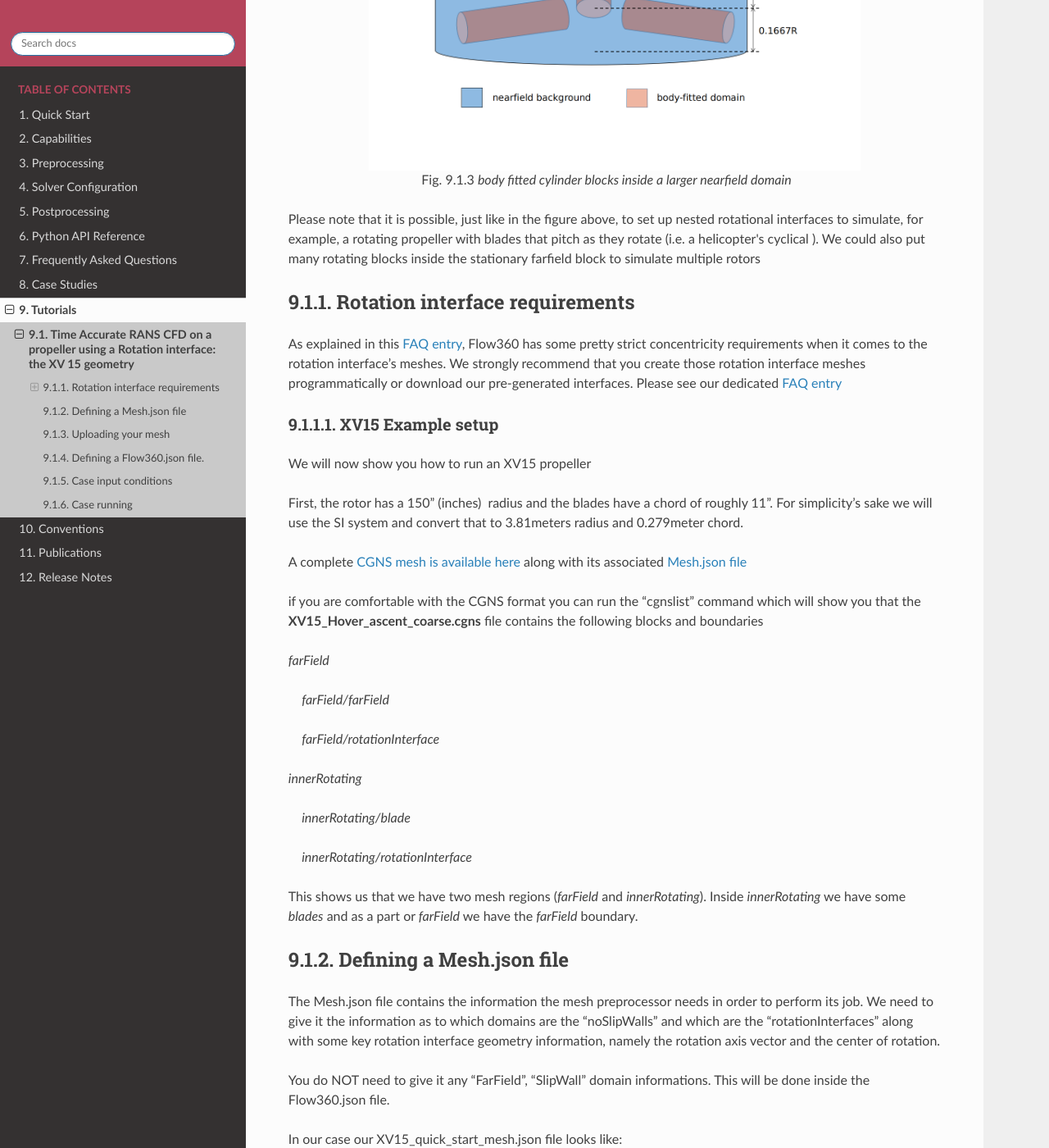
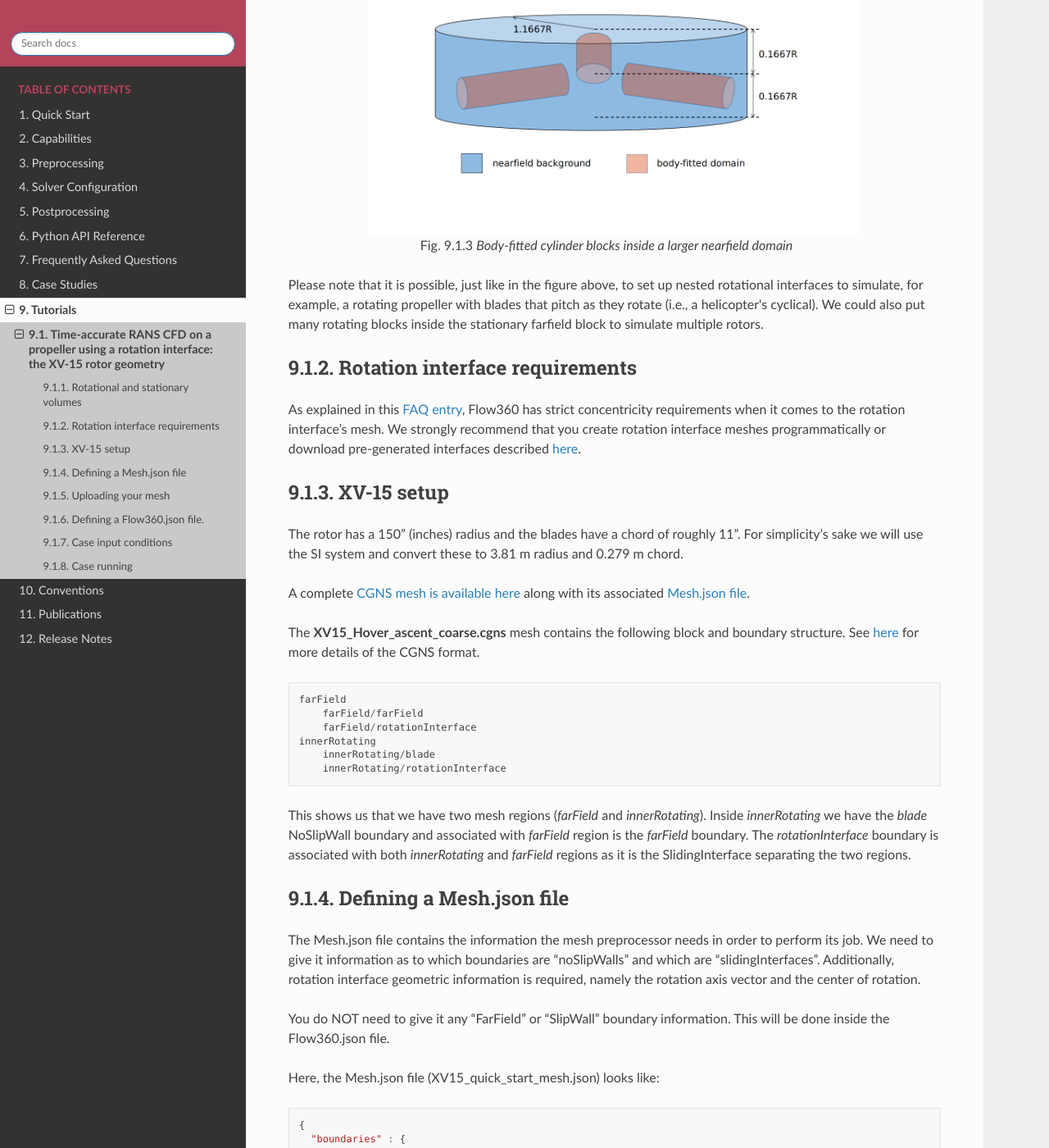
Before and after one commit to flexcompute-readthedocs/Flow360Documentation, a Sphinx documentation site: the page built from docs/source/tutorials/rotation_interface.rst, in a window 1280 px wide and 1400 px high, scrolled down 1873 px. Shown: the whole window at 82% size. Built offline with Sphinx 7.4.7 and the Read the Docs theme 2.0.0, drawn with Linux system fonts in a browser that asks for light colours; some of the changed text lies outside the part shown.

Commit message:
grammar, punctuation, and formatting edits

```diff
--- a/docs/source/tutorials/rotation_interface.rst
+++ b/docs/source/tutorials/rotation_interface.rst
@@ -1,122 +1,112 @@
 .. _rotation_interface:
 .. |deg|    unicode:: U+000B0 .. DEGREE SIGN
 
-Time Accurate RANS CFD on a propeller using a Rotation interface: the XV 15 geometry
-=====================================================================================
+Time-accurate RANS CFD on a propeller using a rotation interface: the XV-15 rotor geometry
+==========================================================================================
 
-The `XV15 tiltotor airplane <https://en.wikipedia.org/wiki/Bell_XV-15>`__ is a commonly used test bed for propeller validation work. As you can see from the following papers, we have done extensive validation work on that geometry. We will now use it to show you how to analyze a propeller-type geometry using a sliding mesh interface. :
+The `XV-15 tiltotor aircraft <https://en.wikipedia.org/wiki/Bell_XV-15>`__ is a commonly used test bed for propeller validation work. As you can see from the following papers, we have done extensive validation work on this geometry. We will now use it to show you how to analyze a propeller-type geometry using a sliding mesh interface.
 
-* :ref:`Rotor5: Rotor analysis under 5 hours using ultra-fast and high-fidelity CFD simulation and automatic meshing<rotor5Paper>`
-* :ref:`Assessment of Detached Eddy Simulation and Sliding Mesh Interface in Predicting Tiltrotor Performance in Helicopter and Airplane Modes<DESXV15>`
+*   :ref:`Rotor5: Rotor analysis under 5 hours using ultra-fast and high-fidelity CFD simulation and automatic meshing<rotor5Paper>`
+*   :ref:`Assessment of Detached Eddy Simulation and Sliding Mesh Interface in Predicting Tiltrotor Performance in Helicopter and Airplane Modes<DESXV15>`
 
-This same geometry and case was already used in a :ref:`quickstart <rotation_interface_quickstart>` example. Here we will go more in depth into how to get a rotation interface case setup.
+This same geometry and case was already used in a :ref:`Quick Start <rotation_interface_quickstart>` example. Here we will go more in depth into how to get a rotation interface case setup.
 
+Rotational and stationary volumes
+~~~~~~~~~~~~~~~~~~~~~~~~~~~~~~~~~
 
-In order to run a rotating geometry we need to set up a mesh with two blocks, an inner “rotational volume” and an outer “stationary volume”. The interface between those two volumes needs to be a solid of revolution, ie sphere/cylinder/etc...
+In order to run a rotating geometry we need to set up a mesh with two blocks, an inner “rotational volume” and an outer “stationary volume”. The interface between those two volumes needs to be a solid of revolution (i.e., sphere, cylinder, etc.).
 
 .. figure:: rotationInterfaceFigs/rotInterfaceView.png
     :width: 600px
     :align: center
-    :alt: Inner block enclosing the XV15 3 bladed prop
+    :alt: Inner block enclosing the XV-15 3-bladed prop
 
-    Inner block enclosing the XV15 3 bladed prop
+    Inner block enclosing the XV-15 3-bladed prop
 
 .. figure:: rotationInterfaceFigs/farfieldView.png
         :width: 600px
         :align: center
-        :alt: Farfield volume enclosing Inner block
+        :alt: Farfield volume enclosing inner block
 
-        Farfield volume enclosing Inner block
+        Farfield volume enclosing inner block
 
 .. figure:: rotationInterfaceFigs/fig4.png
         :width: 600px
         :align: center
-        :alt: body fitted cylinder blocks inside a larger nearfield domain
+        :alt: Body-fitted cylinder blocks inside a larger nearfield domain
 
-        body fitted cylinder blocks inside a larger nearfield domain
+        Body-fitted cylinder blocks inside a larger nearfield domain
 
-Please note that it is possible, just like in the figure above, to set up nested rotational interfaces to simulate, for example, a rotating propeller with blades that pitch as they rotate (i.e. a helicopter\'s cyclical ). We could also put many rotating blocks inside the stationary farfield block to simulate multiple rotors
+Please note that it is possible, just like in the figure above, to set up nested rotational interfaces to simulate, for example, a rotating propeller with blades that pitch as they rotate (i.e., a helicopter\'s cyclical). We could also put many rotating blocks inside the stationary farfield block to simulate multiple rotors.
 
 Rotation interface requirements
 ~~~~~~~~~~~~~~~~~~~~~~~~~~~~~~~~
 
-As explained in this :ref:`FAQ entry <meshErrorDistanceWrong>`, Flow360 has some pretty strict concentricity requirements when it comes to the rotation interface's meshes. We strongly recommend that you create those rotation interface meshes programmatically or download our pre-generated interfaces. Please see our dedicated :ref:`FAQ entry <creatinganinterfaceRegion>`
+As explained in this :ref:`FAQ entry <meshErrorDistanceWrong>`, Flow360 has strict concentricity requirements when it comes to the rotation interface's mesh. We strongly recommend that you create rotation interface meshes programmatically or download pre-generated interfaces described :ref:`here <creatinganinterfaceRegion>`.
+
+XV-15 setup
+~~~~~~~~~~~
+
+The rotor has a 150” (inches) radius and the blades have a chord of roughly 11”. For simplicity's sake we will use the SI system and convert these to 3.81 m radius and 0.279 m chord.
+
+A complete `CGNS mesh is available here <https://simcloud-public-1.s3.amazonaws.com/xv15/XV15_Hover_ascent_coarse.cgns>`__ along with its associated `Mesh.json file <https://simcloud-public-1.s3.amazonaws.com/xv15/XV15_quick_start_mesh.json>`__.
+
+The **XV15_Hover_ascent_coarse.cgns** mesh contains the following block and boundary structure. See `here <https://cgns.github.io/index.html>`__ for more details of the CGNS format.
+
+.. code-block:: python
+
+    farField
+        farField/farField
+        farField/rotationInterface
+    innerRotating
+        innerRotating/blade
+        innerRotating/rotationInterface
 
 
-XV15 Example setup
-------------------
-
-We will now show you how to run an XV15 propeller
-
-First, the rotor has a 150” (inches)  radius and the blades have a chord of roughly 11”. For simplicity's sake we will use the SI system and convert that to 3.81meters radius and 0.279meter chord.
-
-A complete `CGNS mesh is available here <https://simcloud-public-1.s3.amazonaws.com/xv15/XV15_Hover_ascent_coarse.cgns>`__ along with its associated `Mesh.json file <https://simcloud-public-1.s3.amazonaws.com/xv15/XV15_quick_start_mesh.json>`__
-
-if you are comfortable with the CGNS format you can run the "cgnslist" command which will show you that the **XV15_Hover_ascent_coarse.cgns** file contains the following blocks and boundaries
-
-*farField*
-
-    *farField/farField*
-
-    *farField/rotationInterface*
-
-*innerRotating*
-
-    *innerRotating/blade*
-
-    *innerRotating/rotationInterface*
-
-This shows us that we have two mesh regions (*farField* and *innerRotating*). Inside *innerRotating* we have some *blades* and as a part or *farField* we have the *farField* boundary.
+This shows us that we have two mesh regions (*farField* and *innerRotating*). Inside *innerRotating* we have the *blade* NoSlipWall boundary and associated with *farField* region is the *farField* boundary. The *rotationInterface* boundary is associated with both *innerRotating* and *farField* regions as it is the SlidingInterface separating the two regions.
 
 .. _defMeshJson:
 
 Defining a Mesh.json file
 ~~~~~~~~~~~~~~~~~~~~~~~~~~~~
 
-The Mesh.json file contains the information the mesh preprocessor needs
-in order to perform its job.
-We need to give it the information as to which domains are the
-“noSlipWalls” and which are the “rotationInterfaces” along with some key
-rotation interface geometry information, namely the rotation axis vector and the center of rotation.
+The Mesh.json file contains the information the mesh preprocessor needs in order to perform its job. We need to give it information as to which boundaries are “noSlipWalls” and which are “slidingInterfaces”. Additionally, rotation interface geometric information is required, namely the rotation axis vector and the center of rotation.
 
-You do NOT need to give it any “FarField”, “SlipWall” domain
-informations. This will be done inside the Flow360.json file.
+You do NOT need to give it any “FarField” or “SlipWall” boundary information. This will be done inside the Flow360.json file.
 
-In our case our XV15_quick_start_mesh.json file looks like:
+Here, the Mesh.json file (XV15_quick_start_mesh.json) looks like:
 
 .. code-block:: javascript
 
   {
-    "boundaries": {
-        "noSlipWalls": [
+    "boundaries" : {
+        "noSlipWalls" : [
             "innerRotating/blade"]
     },
     "slidingInterfaces" : [
         {
-          "stationaryPatches" : ["farField/rotationInterface"],
-          "rotatingPatches" : ["innerRotating/rotationInterface"],
+            "stationaryPatches" : ["farField/rotationInterface"],
+            "rotatingPatches" : ["innerRotating/rotationInterface"],
             "axisOfRotation" : [0,0,-1],
             "centerOfRotation" : [0,0,0]
         }
     ]
-    }
+  }
 
 Uploading your mesh
 ~~~~~~~~~~~~~~~~~~~~~~~~~~~~~~~~~~~~
 
-Now that you have the **XV15_Hover_ascent_coarse.cgns** mesh file and its associated **XV15_quick_start_mesh.json** mesh preprocessor input file you can upload
-your mesh either by using the :ref:`webUI <om6_wing_webUI>` or the :ref:`Python API <om6_wing_pyAPI>`
+With the **XV15_Hover_ascent_coarse.cgns** mesh file and its associated **XV15_quick_start_mesh.json** mesh preprocessor input file you can upload the mesh either by using the :ref:`Web UI <om6_wing_webUI>` or the :ref:`Python API <om6_wing_pyAPI>`.
 
 
 Defining a Flow360.json file.
 ~~~~~~~~~~~~~~~~~~~~~~~~~~~~~~~~~~~~
 
-Once your mesh has been uploaded, the last step before launching a run is to create a Flow360.json file with all the information
-needed by Flow360 to run your case.
+Once your mesh has been uploaded, the last step before launching a run is to create a Flow360.json file with all the information needed by Flow360 to run your case.
 
-For this example we have provided you with two different Flow360 json input files. Please download the one for the `initial 1st order run <https://simcloud-public-1.s3.amazonaws.com/xv15/XV15_quick_start_flow360_1st.json>`__ and the other for the `final 2nd order runs <https://simcloud-public-1.s3.amazonaws.com/xv15/XV15_quick_start_flow360_2nd.json>`__. More information on 1st order vs 2nd order and on how to launch forked cases is available in the :ref:`FAQ <1st2ndorder>`
+For this example we have provided you with two different Flow360 json input files. Please download the one for the `initial 1st order run <https://simcloud-public-1.s3.amazonaws.com/xv15/XV15_quick_start_flow360_1st.json>`__ and the other for the `final 2nd order runs <https://simcloud-public-1.s3.amazonaws.com/xv15/XV15_quick_start_flow360_2nd.json>`__. More information on 1st order vs 2nd order and on how to launch forked cases is available in the :ref:`FAQ <1st2ndorder>`.
 
-For this case, our Flow360 input json files have 11 sections
+For this case, our Flow360 input json files have 11 sections:
 
 -   "geometry"
 -   "runControl"
@@ -130,35 +120,34 @@
 -   "slidingInterfaces"
 -   "timeStepping"
 
-Most of those categories are self evident and won’t be discussed here,
-just take a look at the downloaded json files or go to our documentation page on :ref:`solver configuration <Flow360Meshjson>`  to see what each sections does. Or for a more detailed description on how to setup your Flow360.json file for your configuration
-please see our dedicated :ref:`Case Studies <examples>`
-
+Most of those categories are self evident and won’t be discussed here, reference the :ref:`Solver Configuration <Flow360Meshjson>` documentation page for further details.
 
 Case input conditions
 ~~~~~~~~~~~~~~~~~~~~~~
 
-For our case we have the following input conditions:
+For our case we have the following operating conditions:
 
--  5m/s inflow speed
--  600 RPM
--  speed of sound = 340.2 m/s
--  Rho = 1.225 kg/m\ :sup:`3`
--  Alpha = -90 |deg| which means the air coming down from above, i.e. an ascent case.
+-   Airspeed = 5 m/s
+-   Rotation rate = 600 RPM
+-   Speed of sound = 340.2 m/s
+-   Density = 1.225 kg/m\ :sup:`3`
+-   Alpha = -90 |deg|, air coming down from above (i.e., an ascent case)
 
-other key values are :
+Other key considerations:
 
-- The reference Mach value is arbitrarily set to the Tip mach number for the blades.
-- For the 1st order run we will do 1 revolution at 6 |deg| per time step. Hence the "maxPhysicalSteps" : 60 value (60*6 |deg| =360 |deg| )
-- for the 2nd order run we will do 5 revolutions at 3 |deg| per time step.
+-   The reference Mach value is arbitrarily set to the tip Mach number for the blades
+-   For the 1st order run we will do 1 revolution at 6 |deg| per time step
 
-Using the Non-dimensionalization equations described in the  :ref:`conventions<nondimensionalization_Flow360>`  part of the documentation we get the following flow conditions and timeStepping values in our 1st order Flow360.json file.
+    -   hence "maxPhysicalSteps" : 60 (i.e., 360 |deg|/6 |deg|)
 
+-   for the 2nd order run we will do 5 revolutions at 3 |deg| per time step
 
+Non-dimensionalizing the above (see :ref:`Conventions<nondimensionalization_Flow360>`) and referencing the CFL guidelines (see :ref:`FAQ <1st2ndorder>`) we get the following flow conditions and timeStepping values in our 1st order Flow360.json file.
 
 .. code-block:: javascript
 
-  {    "freestream" :
+  {
+      "freestream" :
       {
           "muRef" : 4.29279e-08,
           "Mach" : 1.46972e-02,
@@ -170,8 +159,8 @@
       "boundaries" : {
           "farField/farField" : { "type" : "Freestream" },
           "farField/rotationInterface" : { "type" : "SlidingInterface" },
-          "innerRotating/rotationInterface" :   { "type" : "SlidingInterface" },
-          "innerRotating/blade" :   { "type" : "NoSlipWall" }
+          "innerRotating/rotationInterface" : { "type" : "SlidingInterface" },
+          "innerRotating/blade" : { "type" : "NoSlipWall" }
       },
       "slidingInterfaces" : [
       {
@@ -210,9 +199,9 @@
     :align: center
     :alt: convergence of residuals
 
-    2nd order convergence plot showing more then 2 orders of magnitude decrease in the residuals for each subiterations.
+    2nd order convergence plot showing more then 2 orders of magnitude decrease in the residuals for each time step.
 
-The forces also seem to have stabilized after running for 6 revolutions
+The forces also seem to have stabilized after running for 6 revolutions.
 
 .. figure:: rotationInterfaceFigs/force_convergence.png
     :width: 600px
```
Also changed, not shown: other parts of docs/source/tutorials/rotation_interface.rst (+6 -6 lines), docs/source/examples/rotation_interface_quickstart.rst (+38 -38 lines), docs/source/faq.rst (+48 -36 lines).
